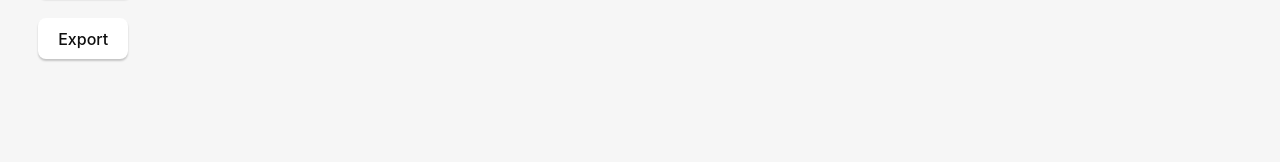
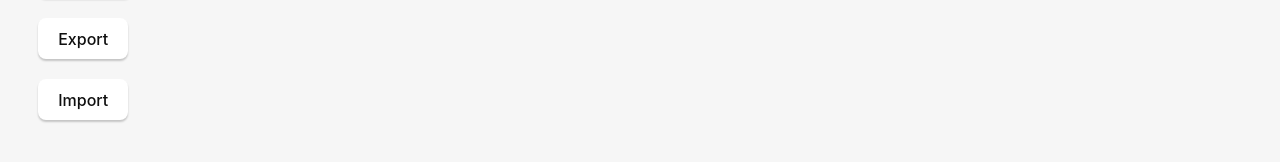
Before and after one commit to DuHan332/CVGenerator-Tauri, a React (Vite) app: page / in a window 1280 px wide. Shown: the part 496-658 px from the top of the page. Built offline with nearby package versions, Linux system fonts and the light colour scheme.

Commit message:
Add import functionality to load JSON data into CV fields

```diff
--- a/src/App.jsx
+++ b/src/App.jsx
@@ -1,6 +1,7 @@
 import React, { useRef, useState, useEffect } from 'react';
 import "./App.css";
 import { core } from '@tauri-apps/api';
+import { open } from '@tauri-apps/plugin-dialog';
 
 function CVGenerator() {
   const nameRef = useRef(null);
@@ -184,6 +185,129 @@ function CVGenerator() {
       console.error("❌ Error saving JSON:", error);
       alert("❌ Failed to save JSON.");
     }
+  };
+
+  const handleImport = async () => {
+    try {
+      const filePath = await open({
+        multiple: false,
+        directory: false,
+      });
+      if (!filePath) return;
+
+      const jsonData = await core.invoke("import_json", { filePath });
+      const parsedData = JSON.parse(jsonData);
+      console.log(parsedData);
+      nameRef.current.value = parsedData.name || "";
+      emailRef.current.value = parsedData.email || "";
+      phoneRef.current.value = parsedData.phone || "";
+
+      setWorkExp(
+        parsedData.jobs.map(job => ({
+          companyRef: React.createRef(),
+          titleRef: React.createRef(),
+          dateStartRef: React.createRef(),
+          dateEndRef: React.createRef(),
+          locationRef: React.createRef(),
+          desc1Ref: React.createRef(),
+          desc2Ref: React.createRef(),
+          desc3Ref: React.createRef(),
+        }))
+      );
+
+      setProject(
+        parsedData.projects.map(proj => ({
+          nameRef: React.createRef(),
+          introRef: React.createRef(),
+          dateRef: React.createRef(),
+          locationRef: React.createRef(),
+          desc1Ref: React.createRef(),
+          desc2Ref: React.createRef(),
+          desc3Ref: React.createRef(),
+        }))
+      );
+
+      setEducation(
+        parsedData.educations.map(edu => ({
+          schoolRef: React.createRef(),
+          degreeRef: React.createRef(),
+          dateStartRef: React.createRef(),
+          dateEndRef: React.createRef(),
+          locationRef: React.createRef(),
+          desc1Ref: React.createRef(),
+          desc2Ref: React.createRef(),
+          desc3Ref: React.createRef(),
+        }))
+      );
+
+      setSkill(
+        parsedData.skills.map(skill => ({
+          skillRef: React.createRef(),
+        }))
+      );
+      //Set values after the state update
+      setTimeout(() => {
+        newWorkExp.forEach((exp, index) => {
+          exp.companyRef.current.value = parsedData.jobs[index].company || "";
+          exp.titleRef.current.value = parsedData.jobs[index].title || "";
+          exp.locationRef.current.value = parsedData.jobs[index].location || "";
+          exp.desc1Ref.current.value = parsedData.jobs[index].desc_items[0] || "";
+          exp.desc2Ref.current.value = parsedData.jobs[index].desc_items[1] || "";
+          exp.desc3Ref.current.value = parsedData.jobs[index].desc_items[2] || "";
+
+          // Extract and format start & end dates
+          const dateRange = parsedData.jobs[index].date_range || "";
+          const [startDate, endDate] = dateRange.split(" - ");
+          exp.dateStartRef.current.value = startDate ? formatDateToInput(startDate) : "";
+          exp.dateEndRef.current.value = endDate ? formatDateToInput(endDate) : "";
+        });
+
+        newProjects.forEach((proj, index) => {
+          proj.nameRef.current.value = parsedData.projects[index].name || "";
+          proj.introRef.current.value = parsedData.projects[index].introduction || "";
+          proj.locationRef.current.value = parsedData.projects[index].location || "";
+          proj.desc1Ref.current.value = parsedData.projects[index].desc_items[0] || "";
+          proj.desc2Ref.current.value = parsedData.projects[index].desc_items[1] || "";
+          proj.desc3Ref.current.value = parsedData.projects[index].desc_items[2] || "";
+
+          // Extract and format project date
+          const projectDate = parsedData.projects[index].dates || "";
+          proj.dateRef.current.value = projectDate ? formatDateToInput(projectDate) : "";
+        });
+
+        newEducation.forEach((edu, index) => {
+          edu.schoolRef.current.value = parsedData.educations[index].school || "";
+          edu.degreeRef.current.value = parsedData.educations[index].degree || "";
+          edu.locationRef.current.value = parsedData.educations[index].location || "";
+          edu.desc1Ref.current.value = parsedData.educations[index].desc_items[0] || "";
+          edu.desc2Ref.current.value = parsedData.educations[index].desc_items[1] || "";
+          edu.desc3Ref.current.value = parsedData.educations[index].desc_items[2] || "";
+
+          // Extract and format start & end dates
+          const dateRange = parsedData.educations[index].date_range || "";
+          const [startDate, endDate] = dateRange.split(" - ");
+          edu.dateStartRef.current.value = startDate ? formatDateToInput(startDate) : "";
+          edu.dateEndRef.current.value = endDate ? formatDateToInput(endDate) : "";
+        });
+
+        newSkills.forEach((s, index) => {
+          s.skillRef.current.value = parsedData.skills[index] || "";
+        });
+
+      }, 0);
+      console.log("✅ JSON loaded successfully!");
+    } catch (error) {
+      console.error("❌ Failed to load JSON:", error);
+      alert("❌ Error loading JSON.");
+    }
+  };
+
+  const formatDateToInput = (dateStr) => {
+    if (!dateStr) return "";
+    const date = new Date(dateStr);
+    const year = date.getFullYear();
+    const month = String(date.getMonth() + 1).padStart(2, "0");
+    return `${year}-${month}`;
   };
 
   const renderPdf = async (data) => {
@@ -457,6 +581,7 @@ function CVGenerator() {
 
       <div><button onClick={handleSubmit}>Submit</button></div>
       <div><button onClick={handleExport}>Export</button> </div>
+      <div><button onClick={handleImport}>Import</button> </div>
     </div>
   );
 }
```
